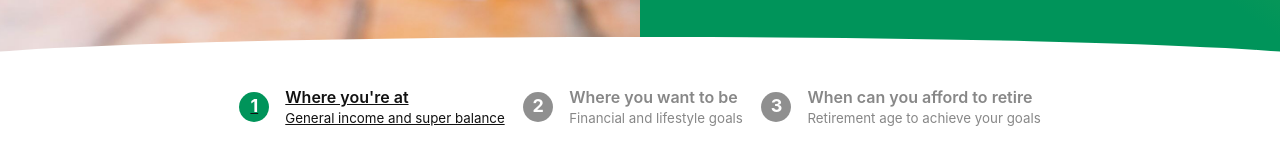
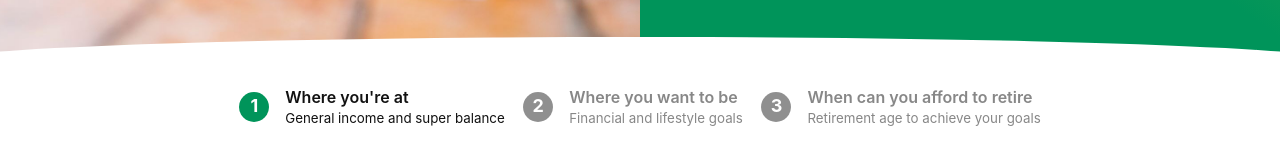
Before and after one commit to jaseflow/calculator, a React (Create React App) app: page / in a window 1280 px wide. In both pictures the pointer is over the link 371 px from the left and 746 px from the top of the page. Shown: the part 639-797 px from the top of the page. Built offline with nearby package versions, Linux system fonts and the light colour scheme.

Commit message:
Remove nav link hover

```diff
--- a/src/App.scss
+++ b/src/App.scss
@@ -597,6 +597,9 @@ hr {
   opacity: 0.5;
   user-select: none;
   font-weight: normal;
+  &:hover {
+    text-decoration: none;
+  }
 }
 
 .Nav__link strong,
```
